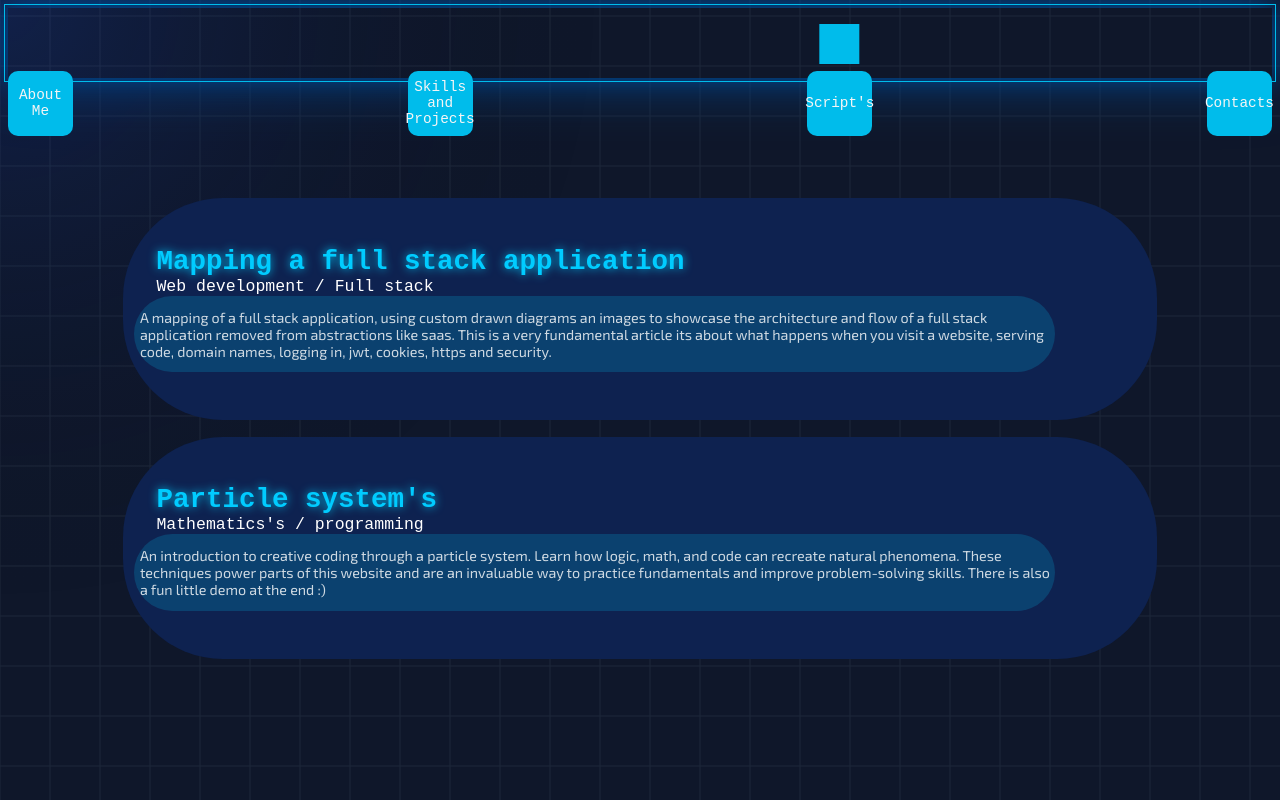
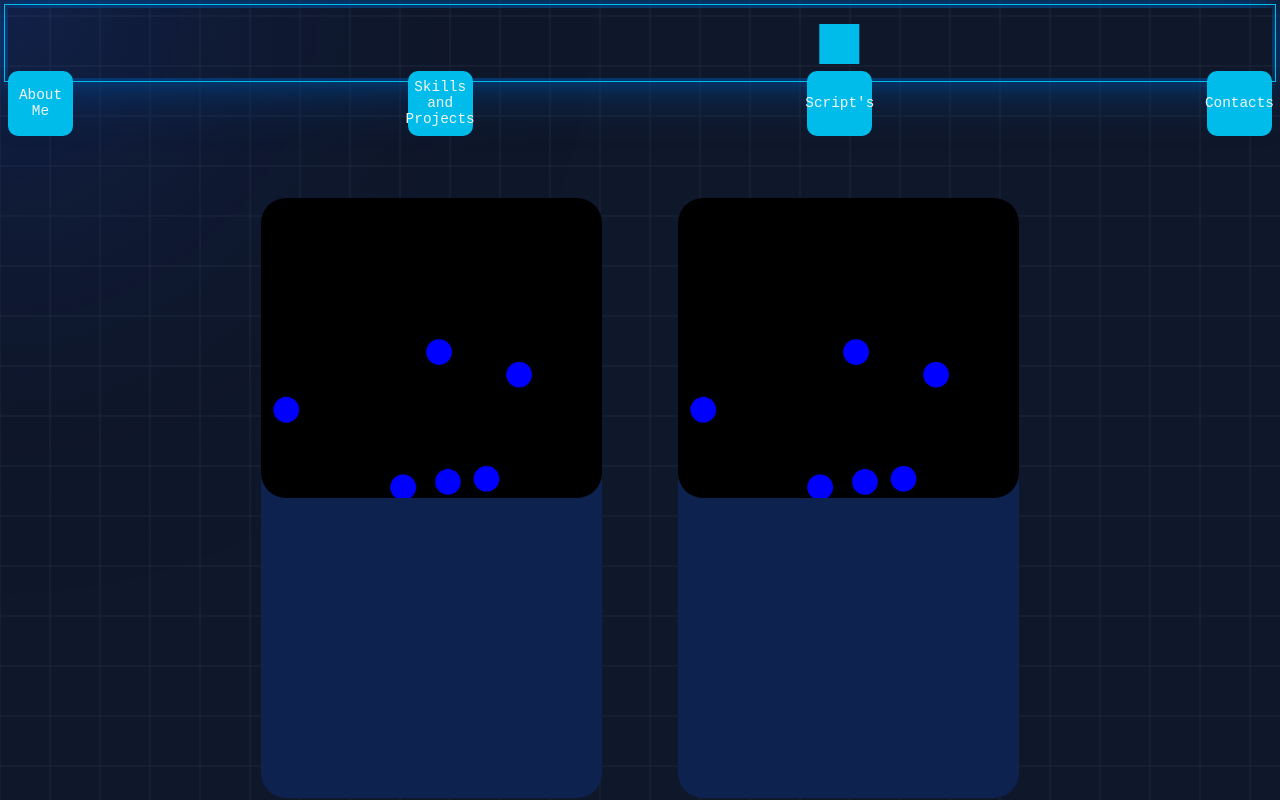
Before and after one commit to TheHeartstriker/Portfolio, a Next.js app in the folder Portfolio/: page /scriptorium in a window 1280 px wide. Built offline with nearby package versions, Linux system fonts and the light colour scheme; a web font is replaced by a local one.

Commit message:
Css re work
Ok separated the component so it loads the article and thats it. Giving room for me to make a new css layout and class for article descriptions the user can click on. Both are under review and changes are being made to both.

```diff
--- a/Portfolio/src/components/scriptorium/index.jsx
+++ b/Portfolio/src/components/scriptorium/index.jsx
@@ -1,6 +1,4 @@
 import ReactMarkdown from "react-markdown";
-import DownArr from "../svg/DownArrow.jsx";
-import { useState, useEffect } from "react";
 import PropTypes from "prop-types";
 import React from "react";
 import { Prism as SyntaxHighlighter } from "react-syntax-highlighter";
@@ -69,8 +67,8 @@ function articleChecker(item) {
   }
 }
 
-function renderArticles(showContent, article) {
-  if (showContent && Array.isArray(article)) {
+function renderArticles(article) {
+  if (Array.isArray(article)) {
     return article.map((item, idx) => (
       <div key={idx}>{articleChecker(item)}</div>
     ));
@@ -78,61 +76,13 @@ function renderArticles(showContent, article) {
   return null;
 }
 
-export function SubjectContainer({
-  title,
-  subject,
-  description,
-  active,
-  onClick,
-  article,
-  articleName,
-}) {
-  const [showContent, setShowContent] = useState(active);
-
-  useEffect(() => {
-    let timeout;
-    if (active) {
-      setShowContent(true);
-    } else {
-      timeout = setTimeout(() => setShowContent(false), 1500);
-    }
-    return () => clearTimeout(timeout);
-  }, [active]);
-
+export function SubjectContainer({ article }) {
   return (
-    <div
-      className={`subject-container-article${!active ? " pointer-script" : ""}`}
-      onClick={() => onClick(articleName, true)}
-    >
-      <div className="subject-text-container-article">
-        <h1>{title}</h1>
-        <h2>{subject}</h2>
-      </div>
-      <div className="subject-description-container-article">
-        <p>{description}</p>
-      </div>
-      <div className={`article-text-container${active ? " active" : ""}`}>
-        {renderArticles(showContent, article)}
-        {active && (
-          <button
-            className="unfurl-article"
-            onClick={() => {
-              onClick(articleName, false);
-            }}
-          >
-            <DownArr />
-          </button>
-        )}
-      </div>
+    <div className={`subject-container-article`}>
+      <div className={`article-text-container`}>{renderArticles(article)}</div>
     </div>
   );
 }
 SubjectContainer.propTypes = {
-  title: PropTypes.string.isRequired,
-  subject: PropTypes.string.isRequired,
-  description: PropTypes.string.isRequired,
-  active: PropTypes.bool.isRequired,
-  onClick: PropTypes.func.isRequired,
   article: PropTypes.array.isRequired,
-  articleName: PropTypes.string.isRequired,
 };
--- a/Portfolio/src/views/scriptorium/scriptorium.css
+++ b/Portfolio/src/views/scriptorium/scriptorium.css
@@ -27,51 +27,50 @@
   transition: transform 0.5s ease-in-out;
 }
 
-.pointer-script:hover {
-  cursor: pointer;
-  transform: scale(1.03);
+.article-card-container {
+  display: grid;
+  grid-template-columns: repeat(2, 1fr);
+  grid-gap: 10%;
+  grid-template-rows: auto;
+  width: 60%;
+  height: auto;
 }
 
-.subject-text-container-article {
+.script-article {
   display: flex;
   flex-direction: column;
-  width: 100%;
-  height: 40%;
-  margin-top: var(--space-2);
-  border-radius: 40px;
+  align-items: center;
+  justify-content: center;
+  background-color: var(--Low-blue);
+  border-radius: 25px;
+  padding: 0;
+  height: 75vh;
 }
 
-.subject-text-container-article h1 {
-  color: var(--neon-blue);
-  filter: drop-shadow(0 0 5px var(--neon-dull));
-  font-size: 2.5rem;
-  font-weight: 700;
-  z-index: 2;
-  margin: 0;
-  margin-left: var(--space-4);
-}
-
-.subject-text-container-article h2 {
-  color: white;
-  font-size: 1.5rem;
-  font-weight: 500;
-  z-index: 2;
-  margin: 0;
-  margin-left: var(--space-4);
-}
-.subject-description-container-article {
+.script-article-img {
   display: flex;
   align-items: center;
   justify-content: center;
-  font-size: 1.3rem;
-  width: 90%;
-  height: 40%;
-  background-color: rgba(0, 188, 235, 0.2);
-  border-radius: 40px;
-  font-family: "Exo 2", sans-serif;
-  margin-bottom: var(--space-2);
-  padding: var(--space-1);
-  color: rgba(255, 255, 255, 0.8);
+  width: 100%;
+  height: 50%;
+  border-radius: 25px;
+}
+
+.script-article-img img {
+  width: 100%;
+  height: 100%;
+  object-fit: cover;
+  display: block;
+  border-radius: 25px;
+}
+
+.script-article-info {
+  width: 100%;
+  height: 50%;
+  display: flex;
+  flex-direction: column;
+  justify-content: center;
+  align-items: center;
 }
 
 /*  */
@@ -83,9 +82,9 @@
   justify-content: center;
   align-items: stretch;
   width: 100%;
+  height: auto;
+  color: white;
   box-sizing: border-box;
-  max-height: 0;
-  opacity: 0;
   font-family: "Exo 2", monospace;
   overflow: hidden;
   transition: max-height 1.2s ease-in-out, opacity 1.2s ease-in-out,
@@ -109,14 +108,14 @@
   border-radius: 40px;
 }
 
-.article-text-container.active {
+/* .article-text-container.active {
   opacity: 1;
   max-height: 15000px;
   padding: var(--space-1);
   border-radius: 75px;
   background-color: var(--Dark-blue);
   color: white;
-}
+} */
 
 .component-container-article {
   display: flex;
@@ -146,45 +145,6 @@
   background: #111;
 }
 
-.unfurl-article {
-  z-index: 2;
-  display: flex;
-  justify-content: center;
-  align-items: center;
-  width: 15vh;
-  height: 15vh;
-  cursor: pointer;
-  border: none;
-  background-color: var(--Low-blue);
-  border-radius: 25px;
-  margin: var(--space-1);
-  padding: var(--space-1);
-  transform-origin: center;
-  margin-left: auto;
-  margin-right: auto;
-  transform: rotate(180deg);
-}
-
-#Vec1 {
-  transform-origin: center;
-  animation-delay: -1s;
-  -webkit-animation-delay: -1s;
-  stroke: #0099ff;
-}
-#Vec2 {
-  transform-origin: center;
-  animation-delay: -0.5s;
-  -webkit-animation-delay: -0.5s;
-  stroke: #0099ff;
-}
-
-#Vec3 {
-  transform-origin: center;
-  animation-delay: 0s;
-  -webkit-animation-delay: 0s;
-  stroke: #0099ff;
-}
-
 pre,
 code {
   color: rgba(255, 255, 255, 0.7);
--- a/Portfolio/src/views/scriptorium/scriptorium.jsx
+++ b/Portfolio/src/views/scriptorium/scriptorium.jsx
@@ -12,6 +12,7 @@ import ParticleSys from "./scripts/particleSys.jsx";
 const art1Image = "/scriptorium/Map1.png";
 const art2Image = "/scriptorium/Map2.png";
 const art3Image = "/scriptorium/Map3.png";
+const thumbImage = "/article1.png";
 
 import "./scriptorium.css";
 
@@ -41,24 +42,23 @@ function Scriptorium() {
 
   return (
     <div className="main-scriptorium-container">
-      <SubjectContainer
-        title="Mapping a full stack application"
-        subject="Web development / Full stack"
-        description="A mapping of a full stack application, using custom drawn diagrams an images to showcase the architecture and flow of a full stack application removed from abstractions like saas. This is a very fundamental article its about what happens when you visit a website, serving code, domain names, logging in, jwt, cookies, https and security."
-        active={activeArts.article2}
-        onClick={handleClick}
-        article={articleArr2}
-        articleName="article2"
-      />
-      <SubjectContainer
-        title="Particle system's"
-        subject="Mathematics's / programming "
-        description="An introduction to creative coding through a particle system. Learn how logic, math, and code can recreate natural phenomena. These techniques power parts of this website and are an invaluable way to practice fundamentals and improve problem-solving skills. There is also a fun little demo at the end :)"
-        active={activeArts.article1}
-        onClick={handleClick}
-        article={articleArr1}
-        articleName="article1"
-      />
+      <div className="article-card-container">
+        {/* Article one */}
+        <div className="script-article">
+          <div className="script-article-img">
+            <img src={thumbImage} alt="Thumbnail" />
+          </div>
+          <div className="script-article-info"></div>
+        </div>
+
+        {/* Article two */}
+        <div className="script-article">
+          <div className="script-article-img">
+            <img src={thumbImage} alt="Thumbnail" />
+          </div>
+          <div className="script-article-info"></div>
+        </div>
+      </div>
     </div>
   );
 }
```
Also changed, not shown: Portfolio/src/views/about/playground/helperPg.jsx (+7 -1 lines), Portfolio/src/views/skills/main/skill.css (+0 -18 lines), Portfolio/public/article1.png (added), Portfolio/src/views/scriptorium/articles/articleDes1.js (added).
